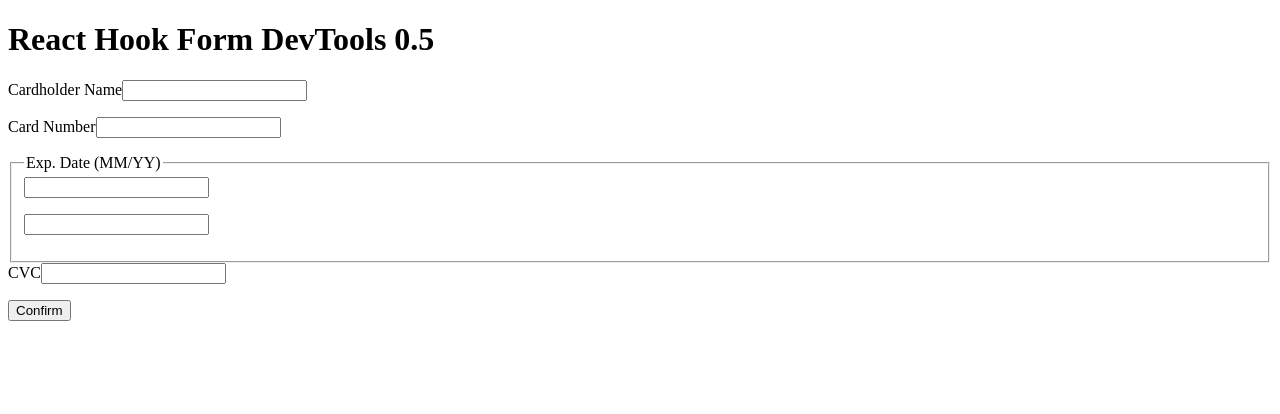
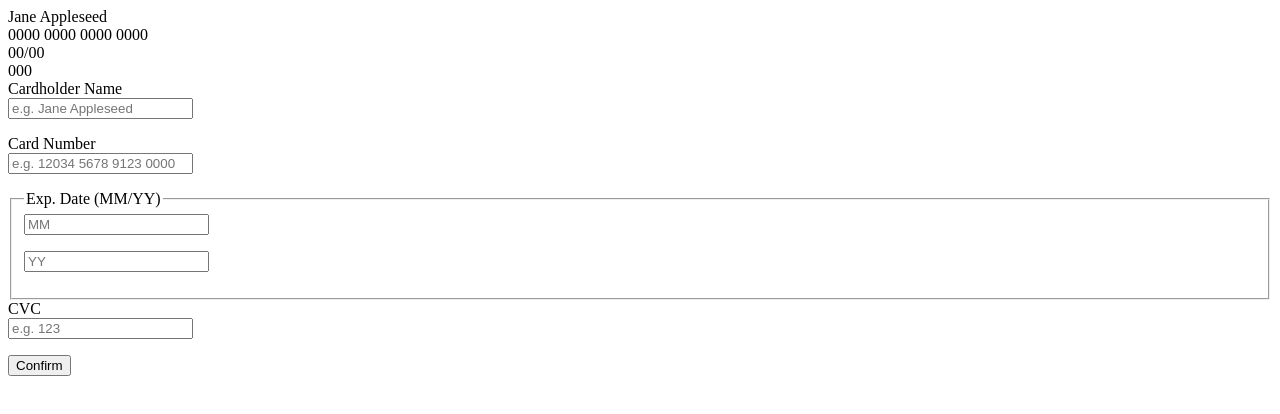
Before and after one commit to DonHeidi/interactive-card-details-form, a React app: page / in a window 1280 px wide. Shown: the top 414 px of the page. Built offline with nearby package versions, Linux system fonts and the light colour scheme.

Commit message:
feat(credit-card): added basic functionality for the credit card

```diff
--- a/src/components/CardDetailsForm/index.tsx
+++ b/src/components/CardDetailsForm/index.tsx
@@ -1,21 +1,10 @@
-import React from 'react'
 import { Controller, useForm } from 'react-hook-form'
 import { DevTool } from '@hookform/devtools'
 import CardInput from '../CardNumberInput'
+import CreditCard from '../preview/CreditCard'
+import { Card } from '../types'
 
 let renderCount = 0
-
-type ExpirationDate = {
-  month: string
-  year: string
-}
-
-type Card = {
-  cardholderName?: string
-  cardNumber?: string
-  expirationDate?: ExpirationDate
-  cvc?: string
-}
 
 function CardFront({ cardholderName = '', cardNumber, expirationDate }: Card) {
   return (
@@ -36,15 +25,6 @@
   )
 }
 
-function CreditCard({ cardholderName, cardNumber, expirationDate, cvc }: Card) {
-  return (
-    <div className="credit-card">
-      <CardFront cardholderName={cardholderName} cardNumber={cardNumber} expirationDate={expirationDate} />
-      <CardBack cvc={cvc} />
-    </div>
-  )
-}
-
 export default function Layout() {
   const form = useForm<Card>()
   const { register, control, handleSubmit, formState, watch } = form
@@ -57,32 +37,36 @@
   renderCount++
   return (
     <main>
-      <h1>React Hook Form DevTools {renderCount / 2}</h1>
       <CreditCard {...watch()} />
       <section>
         <form onSubmit={handleSubmit(onSubmit)} method="GET" className="card-form" noValidate>
           <div className="field row row--full">
-            <label htmlFor="cardholderName" className="card-form__label">
+            <label htmlFor="cardholderName" className="text body md dark">
               Cardholder Name
             </label>
+            <div className="card-form__input-wrapper">
               <input
                 id="cardholderName"
                 type="text"
-              className="card-form__input"
+                className="card-form__input placeholder"
+                placeholder="e.g. Jane Appleseed"
                 {...register('cardholderName', {
                   required: "Can't be blank",
+
                   pattern: {
                     value: /^[a-z ,.'-]+$/i,
                     message: 'Invalid name',
                   },
                 })}
               />
+            </div>
             <p className="card-form__message">{errors.cardholderName?.message}</p>
           </div>
           <div className="field row row--full">
-            <label htmlFor="cardNumber" className="card-form__label">
+            <label htmlFor="cardNumber" className="text body md dark">
               Card Number
             </label>
+            <div className="card-form__input-wrapper">
               <Controller
                 name="cardNumber"
                 control={control}
@@ -92,55 +76,65 @@
                   <CardInput
                     id="cardNumber"
                     name="cardNumber"
-                  className="card-form__input"
+                    className="card-form__input placeholder"
+                    placeholder="e.g. 12034 5678 9123 0000"
                     value={value}
                     onChange={onChange}
                   />
                 )}
               />
+            </div>
             <p className="card-form__message">{errors.cardNumber?.message}</p>
           </div>
 
           <fieldset className="fieldset row row--half row--left">
-            <legend className="card-form__label">Exp. Date (MM/YY)</legend>
-            <div className="field">
-              <label htmlFor="expiration-date-month" className="card-form__label" hidden>
+            <legend className="text body text--md">Exp. Date (MM/YY)</legend>
+            <div>
+              <label htmlFor="expiration-date-month" className="text body md dark" hidden>
                 Month
               </label>
+              <div className="card-form__input-wrapper">
                 <input
                   id="expiration-date-month"
                   type="text"
-                className="card-form__input"
+                  className="card-form__input placeholder"
+                  placeholder="MM"
                   {...register('expirationDate.month', { required: "Can't be blank" })}
                 />
+              </div>{' '}
               <p className="card-form__message">{errors.expirationDate?.month?.message}</p>
             </div>
-            <div className="field">
-              <label htmlFor="expiration-date-year" className="card-form__label" hidden>
+            <div className="">
+              <label htmlFor="expiration-date-year" className="text body md dark" hidden>
                 Year
               </label>
+              <div className="card-form__input-wrapper">
                 <input
                   id="expiration-date-year"
                   type="text"
-                className="card-form__input"
+                  className="card-form__input placeholder"
+                  placeholder="YY"
                   {...register('expirationDate.year', { required: "Can't be blank" })}
                 />
+              </div>
               <p className="card-form__message">{errors.expirationDate?.year?.message}</p>
             </div>
           </fieldset>
           <div className="field row row--half row--right">
-            <label htmlFor="cardCVC" className="card-form__label">
+            <label htmlFor="cardCVC" className="text body md dark">
               CVC
             </label>
+            <div className="card-form__input-wrapper">
               <input
                 id="cardCVC"
                 type="text"
-              className="card-form__input"
+                className="card-form__input placeholder"
+                placeholder="e.g. 123"
                 {...register('cvc', { required: "Can't be blank" })}
               />
+            </div>
             <p className="card-form__message">{errors.cvc?.message}</p>
           </div>
-
           <button type="submit" className="btn-primary row row--full">
             Confirm
           </button>
--- a/src/components/CardNumberInput/index.tsx
+++ b/src/components/CardNumberInput/index.tsx
@@ -5,10 +5,11 @@
   name?: string
   value?: string
   className?: string
+  placeholder?: string
   onChange?: (value: string) => void
 }
 
-const CardInput = ({ id, name, value, className, onChange }: CardInputProps) => {
+const CardInput = ({ id, name, value, className, placeholder, onChange }: CardInputProps) => {
   const ref = useRef<HTMLInputElement>(null)
 
   const handleChange = (event: ChangeEvent<HTMLInputElement>) => {
@@ -49,6 +50,7 @@
       id={id}
       name={name}
       className={className}
+      placeholder={placeholder}
       type="text"
       value={value}
       onChange={handleChange}
--- /dev/null
+++ b/src/components/preview/CardBack/index.tsx
@@ -0,0 +1,14 @@
+import { createDisplayValue } from '../util'
+
+type CardBackProps = {
+  cvc?: string
+}
+
+export default function CardBack({ cvc }: CardBackProps) {
+  const cvcDisplay = createDisplayValue(3, cvc)
+  return (
+    <div className="card card__back">
+      <div>{cvcDisplay}</div>
+    </div>
+  )
+}
--- /dev/null
+++ b/src/components/preview/CardFront/index.tsx
@@ -0,0 +1,24 @@
+import { ExpirationDate } from '../../types'
+import { createDisplayValue } from '../util'
+
+type CardDetailsFrontProps = {
+  cardNumber?: string
+  cardholderName?: string
+  expirationDate?: ExpirationDate
+}
+
+export default function CardFront({ cardNumber, cardholderName, expirationDate }: CardDetailsFrontProps) {
+  const cardholderDisplay = cardholderName || 'Jane Appleseed'
+  const numDisplay = createDisplayValue(16, cardNumber).replace(/(\d{4})(?=\d)/g, '$1 ')
+  const monthDisplay = createDisplayValue(2, expirationDate?.month.toString())
+  const yearDisplay = createDisplayValue(2, expirationDate?.year.toString())
+  return (
+    <div>
+      <div>{cardholderDisplay}</div>
+      <div className="card-details__number">{numDisplay}</div>
+      <div>
+        {monthDisplay}/{yearDisplay}
+      </div>
+    </div>
+  )
+}
--- /dev/null
+++ b/src/components/preview/CreditCard/index.tsx
@@ -0,0 +1,12 @@
+import CardFront from '../CardFront'
+import CardBack from '../CardBack'
+import { Card } from '../../types'
+
+export default function CreditCard({ cardholderName, cardNumber, expirationDate, cvc }: Card) {
+  return (
+    <div className="credit-card">
+      <CardFront cardholderName={cardholderName} cardNumber={cardNumber} expirationDate={expirationDate} />
+      <CardBack cvc={cvc} />
+    </div>
+  )
+}
--- /dev/null
+++ b/src/components/preview/util.ts
@@ -0,0 +1,13 @@
+/**
+ * creates a string of a given length with a given origin. The origin is placed at the beginning of the string and the rest is filled with 0s.
+ * @param length - the length of the string to be created
+ * @param origin - the string to be placed at the beginning of the created string
+ * @returns the created string
+ * @example
+ * createDisplayValue(16, '1234') // returns '1234000000000000'
+ */
+export function createDisplayValue(length: number, origin?: string): string {
+  const placeHolderLength = length - (origin?.length || 0)
+  const displayValue = (origin || '') + Array.from({ length: placeHolderLength }, () => '0').join('')
+  return displayValue
+}
--- /dev/null
+++ b/src/components/types.ts
@@ -0,0 +1,11 @@
+export type ExpirationDate = {
+  month: number
+  year: number
+}
+
+export type Card = {
+  cardholderName?: string
+  cardNumber?: string
+  expirationDate?: ExpirationDate
+  cvc?: string
+}
--- a/src/index.tsx
+++ b/src/index.tsx
@@ -1,10 +1,13 @@
 import { createRoot } from 'react-dom/client'
-import React from 'react'
+import { StrictMode } from 'react'
 import Layout from './components/CardDetailsForm/index'
-console.log('Hallo Welt!')
 
 function App() {
-  return <Layout />
+  return (
+    <StrictMode>
+      <Layout />
+    </StrictMode>
+  )
 }
 
 const container = document.getElementById('root')
--- a/tsconfig.json
+++ b/tsconfig.json
@@ -1,6 +1,6 @@
 {
   "compilerOptions": {
-    "jsx": "react",
+    "jsx": "react-jsx",
     "target": "ES6",
     "outDir": "./dist",
     "strict": true,
```
Lines whose indentation alone changed are shown as unchanged.
